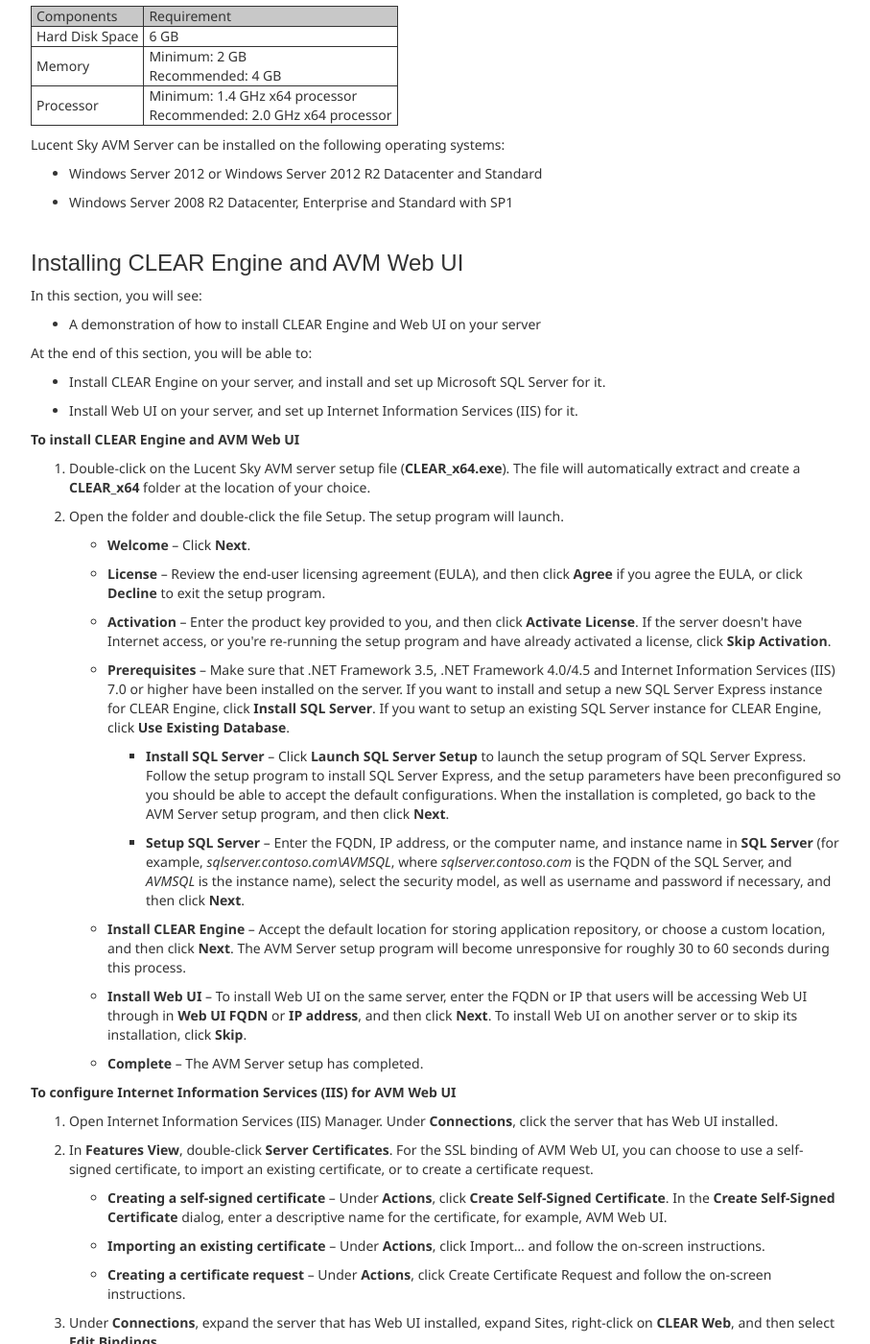
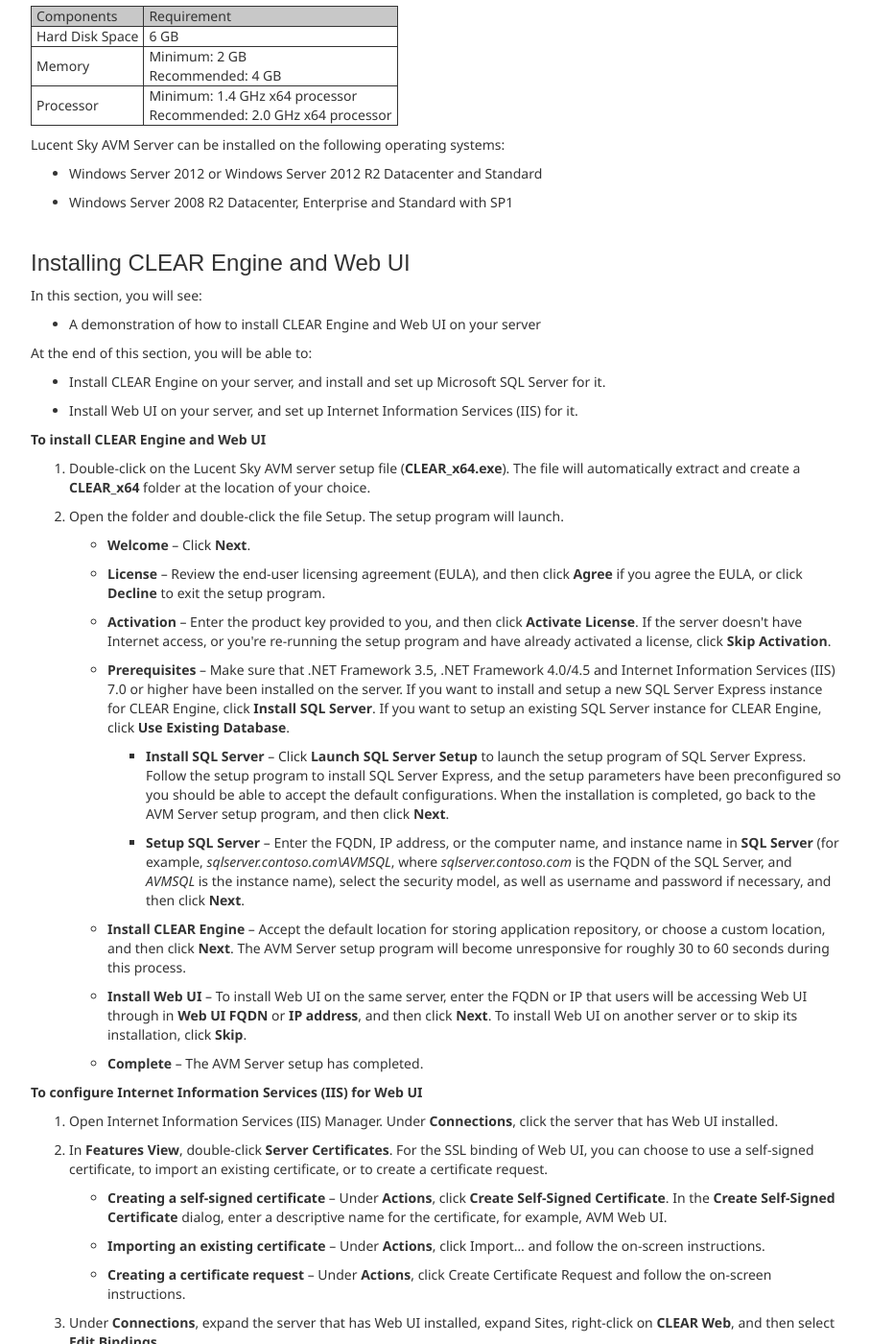
Before and after one commit to Kate-LucentSky/lucentsky.github.io, a Jekyll site: the page built from en/kb/KB306011 - Administration guide to Lucent Sky AVM Server.html, in a window 1280 px wide and 1400 px high, scrolled down 1127 px. Shown: the whole window at 96% size, without its empty margins (38-945 px from the left). Built offline with Jekyll 4.4.1, drawn with Linux system fonts in a browser that asks for light colours; nearby versions of some CDN libraries; some of the changed text lies outside the part shown.

Commit message:
Change AVM Web UI to Web UI.

```diff
--- a/en/kb/KB306011 - Administration guide to Lucent Sky AVM Server.html
+++ b/en/kb/KB306011 - Administration guide to Lucent Sky AVM Server.html
@@ -184,7 +184,7 @@
 		</li>
 	</ul>
 	<h2 id="installing-clear-engine-and-avm-web-ui">
-		Installing CLEAR Engine and AVM Web UI
+		Installing CLEAR Engine and Web UI
 	</h2>
 	<p>
 		In this section, you will see:
@@ -206,7 +206,7 @@
 		</li>
 	</ul>
 	<p>
-		<strong>To install CLEAR Engine and AVM Web UI</strong>
+		<strong>To install CLEAR Engine and Web UI</strong>
 	</p>
 	<ol>
 		<li>
@@ -248,14 +248,14 @@
 		</li>
 	</ol>
 	<p>
-		<strong>To configure Internet Information Services (IIS) for AVM Web UI</strong>
+		<strong>To configure Internet Information Services (IIS) for Web UI</strong>
 	</p>
 	<ol>
 		<li>
 			Open Internet Information Services (IIS) Manager. Under <strong>Connections</strong>, click the server that has Web UI installed.
 		</li>
 		<li>
-			In <strong>Features View</strong>, double-click <strong>Server Certificates</strong>. For the SSL binding of AVM Web UI, you can choose to use a self-signed certificate, to import an existing certificate, or to create a certificate request.
+			In <strong>Features View</strong>, double-click <strong>Server Certificates</strong>. For the SSL binding of Web UI, you can choose to use a self-signed certificate, to import an existing certificate, or to create a certificate request.
 			<ul>
 				<li>
 					<strong>Creating a self-signed certificate</strong> – Under <strong>Actions</strong>, click <strong>Create Self-Signed Certificate</strong>. In the <strong>Create Self-Signed Certificate</strong> dialog, enter a descriptive name for the certificate, for example, AVM Web UI.
--- a/en/kb/KB575123 - Getting Started with Lucent Sky AVM - Using Web UI.html
+++ b/en/kb/KB575123 - Getting Started with Lucent Sky AVM - Using Web UI.html
@@ -1,6 +1,6 @@
 ---
 layout: default
-title: Getting Started with Lucent Sky AVM - Using AVM Web UI
+title: Getting Started with Lucent Sky AVM - Using Web UI
 description:
 permalink: /en/kb/575123.html
 ---
--- a/en/kb/KB598712 - Getting Started with Lucent Sky AVM - Installing CLEAR Engine and Web UI.html
+++ b/en/kb/KB598712 - Getting Started with Lucent Sky AVM - Installing CLEAR Engine and Web UI.html
@@ -114,10 +114,10 @@
             Open Internet Information Services (IIS) Manager. Under <strong>Connections</strong>, click the server that has Web UI installed.
         </li>
         <li>
-            In <strong>Features View</strong>, double-click <strong>Server Certificates</strong>. For the SSL binding of AVM Web UI, you can choose to use a self-signed certificate, to import an existing certificate, or to create a certificate request.
+            In <strong>Features View</strong>, double-click <strong>Server Certificates</strong>. For the SSL binding of Web UI, you can choose to use a self-signed certificate, to import an existing certificate, or to create a certificate request.
             <ul>
                 <li>
-                    <strong>Creating a self-signed certificate</strong> – Under <strong>Actions</strong>, click <strong>Create Self-Signed Certificate</strong>. In the <strong>Create Self-Signed Certificate</strong> dialog, enter a descriptive name for the certificate, for example, AVM Web UI.
+                    <strong>Creating a self-signed certificate</strong> – Under <strong>Actions</strong>, click <strong>Create Self-Signed Certificate</strong>. In the <strong>Create Self-Signed Certificate</strong> dialog, enter a descriptive name for the certificate, for example, "AVM Web UI".
                 </li>
                 <li>
                     <strong>Importing an existing certificate</strong> – Under <strong>Actions</strong>, click Import… and follow the on-screen instructions.
@@ -141,7 +141,7 @@
         </li>
     </ol>
     <p>
-        To learn more about the installation and management of CLEAR Engine and AVM Web UI, as well as system requirements, click the following article number to view the article in the Lucent Sky Knowledge Base:
+        To learn more about the installation and management of CLEAR Engine and Web UI, as well as system requirements, click the following article number to view the article in the Lucent Sky Knowledge Base:
         <br />
         &nbsp;&nbsp;&nbsp;&nbsp;<a href="306011">KB306011</a> Administration guide of Lucent Sky AVM Server
     </p>
--- a/zh/kb/KB598712 - 開始使用 Lucent Sky AVM - 安裝 CLEAR Engine 和 Web UI.html
+++ b/zh/kb/KB598712 - 開始使用 Lucent Sky AVM - 安裝 CLEAR Engine 和 Web UI.html
@@ -107,7 +107,7 @@
         </li>
     </ol>
     <p>
-        <strong>如何將 AVM Web UI　設置於 Internet Information Services（IIS）上</strong>
+        <strong>如何將 Web UI　設置於 Internet Information Services（IIS）上</strong>
     </p>
     <ol>
         <li>
@@ -141,7 +141,7 @@
         </li>
     </ol>
     <p>
-        如果想了解更多關於安裝以及管理 CLEAR Engine 和 AVM Web UI，甚至是系統需求，請參考 Lucent Sky 知識庫：
+        如果想了解更多關於安裝以及管理 CLEAR Engine 和 Web UI，甚至是系統需求，請參考 Lucent Sky 知識庫：
         <br />
         &nbsp;&nbsp;&nbsp;&nbsp;<a href="306011">KB306011</a> Administration guide of Lucent Sky AVM Server
     </p>
```
